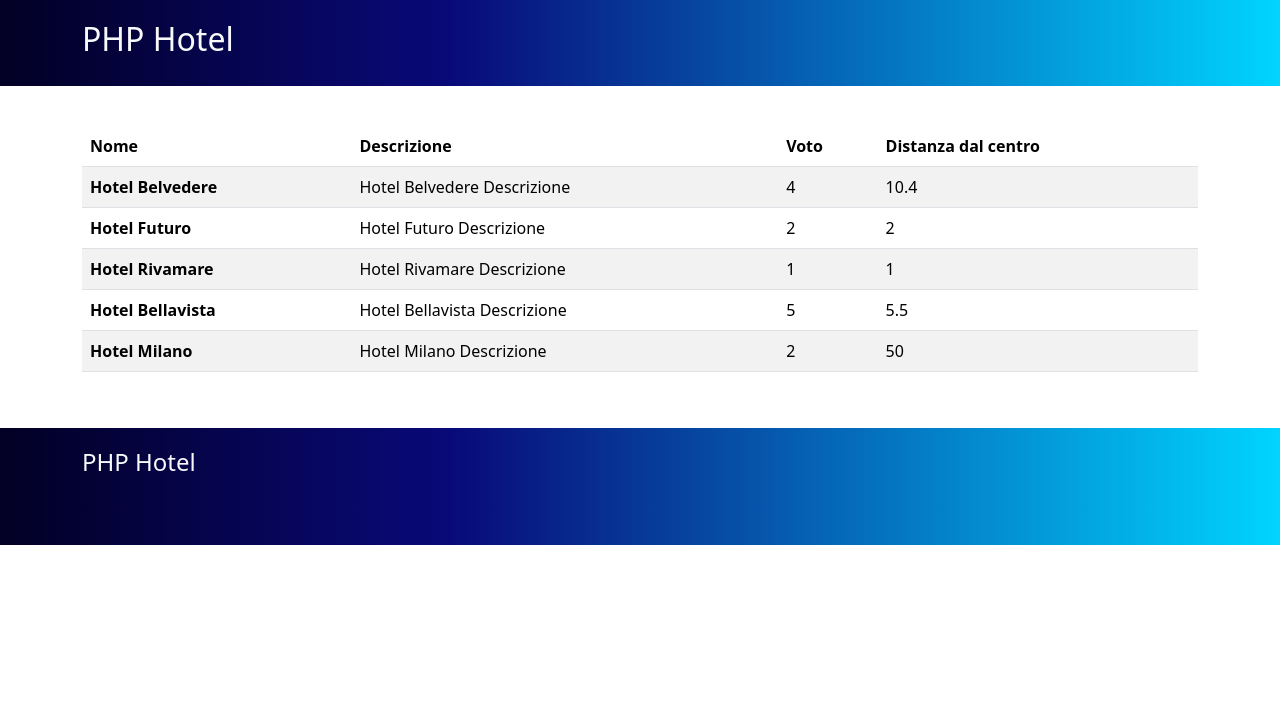
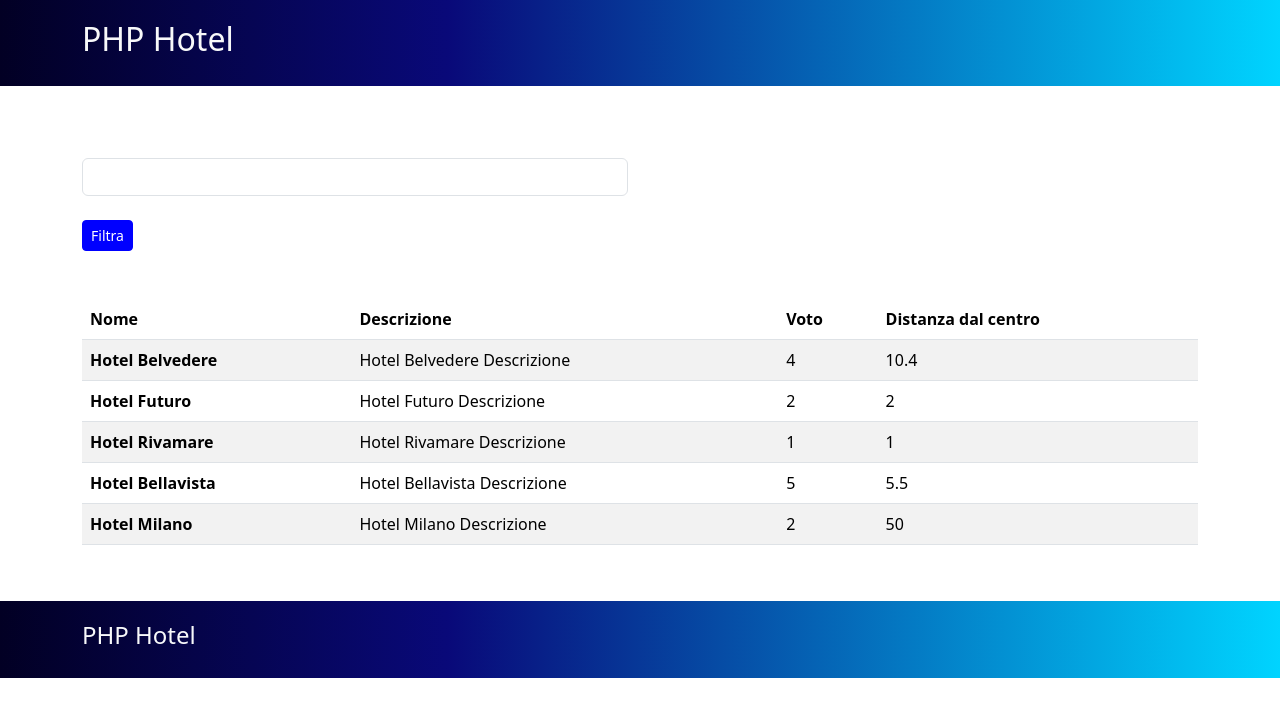
Before and after one commit to aletardio/php-hotel, a PHP site: page / in a window 1280 px wide. Shown: the top 717 px of the page. Run offline with PHP 8.4, Linux system fonts and the light colour scheme.

Commit message:
Added form

```diff
--- a/css/style.css
+++ b/css/style.css
@@ -9,9 +9,19 @@ header {
     padding: 20px 0;
 }
 
+button.btn.btn-sm.btn-primary {
+    background: blue;
+    border: 1px solid blue;
+}
+
+button.btn.btn-sm.btn-primary:hover {
+    color: blue;
+    border: 1px solid blue;
+    background: #fff;
+}
+
 main {
     padding: 40px 0;
-    background-color: #fff;
 }
 
 footer {
--- a/index.php
+++ b/index.php
@@ -7,8 +7,8 @@
 <head>
     <meta charset="UTF-8">
     <meta name="viewport" content="width=device-width, initial-scale=1.0">
+    <link rel="stylesheet" href="./css/style.css">
     <link href="https://cdn.jsdelivr.net/npm/bootstrap@5.3.2/dist/css/bootstrap.min.css" rel="stylesheet" integrity="sha384-T3c6CoIi6uLrA9TneNEoa7RxnatzjcDSCmG1MXxSR1GAsXEV/Dwwykc2MPK8M2HN" crossorigin="anonymous">
-    <link rel="stylesheet" href="./css/style.css">
     <title>PHP Hotel</title>
 </head>
     <body>
@@ -19,6 +19,19 @@
         <main>
             <div class="container">
                 <div class="row">
+                    <div class="col-12">
+                    <form action="dashboard.php" method="get">
+                        <div class="row">
+                            <div class="col-6 py-2">
+                                <label for="control-label" class="form-label"></label>
+                                <input type="text" class="form-control" name="paragraph" id="my_paragraph" required>
+                            </div>
+                            <div class="col-12 py-3 pb-5">
+                                <button type="submit" class="btn btn-sm btn-primary">Filtra</button>
+                            </div>
+                        </div>
+                    </form>
+                    </div>
                     <div class="col-12">
                         <table class="table table-striped">
                             <thead>
@@ -32,10 +45,10 @@
                             <tbody>
                             <?php foreach ($hotels as $hotel) { ?>
                                 <tr>
-                                <th scope="row"><?php echo $hotel ['name'] ?></th>
-                                <td><?php echo $hotel ['description'] ?></td>
-                                <td><?php echo $hotel ['vote'] ?></td>
-                                <td><?php echo $hotel ['distance_to_center'] ?></td>
+                                <th scope="row"><?php echo $hotel ['name']; ?></th>
+                                <td><?php echo $hotel ['description']; ?></td>
+                                <td><?php echo $hotel ['vote']; ?></td>
+                                <td><?php echo $hotel ['distance_to_center']; ?></td>
                                 </tr>
                             <?php } ?>
                             </tbody>
--- a/partials/template/header.php
+++ b/partials/template/header.php
@@ -8,4 +8,4 @@
             </div>
         </div>
     </div>
-<header>
+</header>
```
